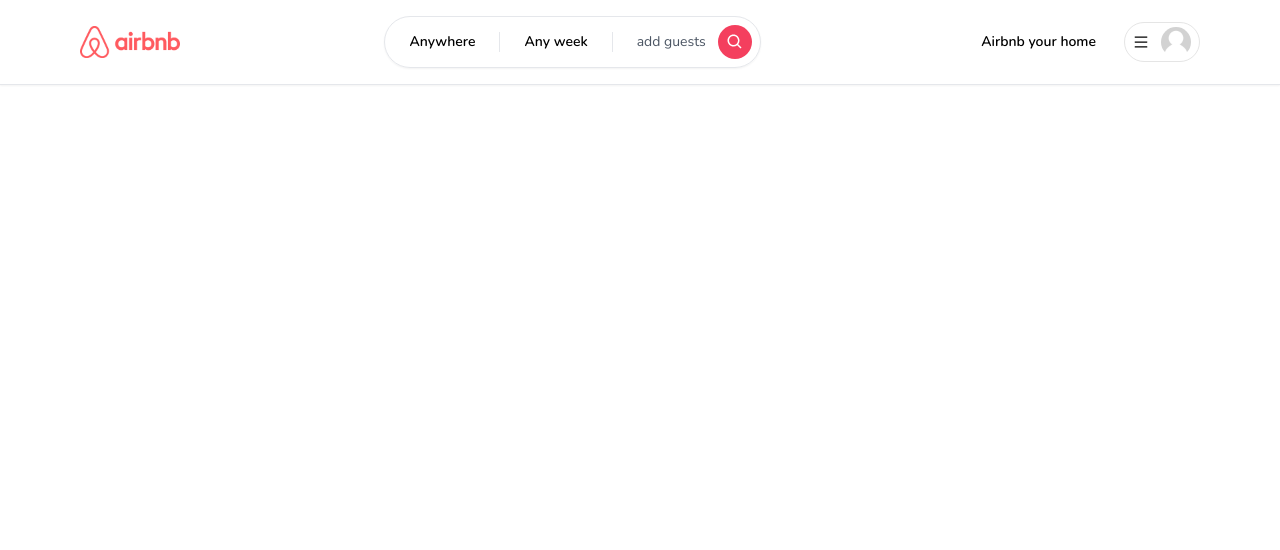
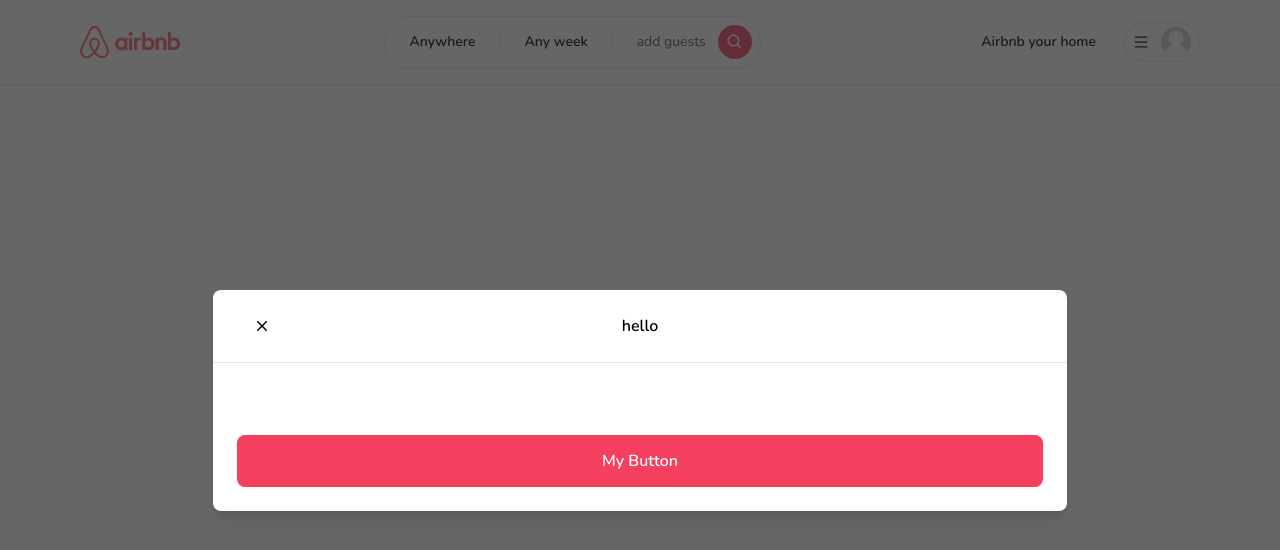
Before and after one commit to maxwellalvord/AirBnbClone-Next13, a Next.js app: page / in a window 1280 px wide. Shown: the top 550 px of the page. Built offline with nearby package versions, Linux system fonts and the light colour scheme.

Commit message:
Update: build Button component for modal.

```diff
--- /dev/null
+++ b/app/components/Button.tsx
@@ -0,0 +1,61 @@
+"use client";
+
+import React from 'react'
+import { IconType } from 'react-icons';
+
+interface ButtonProps {
+  label: string;
+  onClick: (e: React.MouseEvent<HTMLButtonElement>) => void;
+  disabled?: boolean;
+  outline?: boolean;
+  small?: boolean;
+  icon?: IconType;
+
+}
+
+const Button: React.FC<ButtonProps> = ({
+  label,
+  onClick,
+  disabled,
+  outline,
+  small,
+  icon: Icon,
+
+}) => {
+  return (
+    <button
+      onClick={onClick}
+      disabled={disabled}
+      className={`
+        relative
+        disabled:opacity-70
+        disabled:cursor-not-allowed
+        rounded-lg
+        hover:opacity-80
+        transition
+        w-full
+        ${outline ? "bg-white" : "bg-rose-500"}
+        ${outline ? "border-black" : "border-rose-500"}
+        ${outline ? "text-black" : "text-white"}
+        ${small ? "py-1" : "py-3"}
+        ${small ? "text-ms" : "text-md"}
+        ${small ? "font-light" : "font-semibold"}
+        ${small ? "border=[1px]" : "border-2"}
+      `}
+    >
+      {Icon && (
+        <Icon
+          size={24}
+          className='
+            absolute
+            left-4
+            top-3
+          '
+        />
+      )}
+      {label}
+    </button>
+  );
+}
+
+export default Button;
--- a/app/components/modals/Modal.tsx
+++ b/app/components/modals/Modal.tsx
@@ -2,6 +2,7 @@
 
 import React, { useCallback, useEffect, useState } from 'react'
 import { IoMdClose } from "react-icons/io";
+import Button from '../Button';
 
 interface ModalProps {
   isOpen?: boolean;
@@ -146,8 +147,26 @@
                 >
                   <IoMdClose size={18} />
                 </button>
-                <div>
-
+                <div className='text-l font-semibold'>
+                  {title}
+                </div>
+              </div>
+              {/* Body */}
+              <div className=' relative p-6 flex-auto'>
+                {body}
+              </div>
+              {/* Footer */}
+              <div className='flex flex-col gap-2 p-6'>
+                <div
+                  className='
+                    flex
+                    flex-row
+                    items-center
+                    gap-4
+                    w-full
+                  '
+                >
+                  <Button label="My Button" />
                 </div>
               </div>
             </div>
--- a/app/layout.tsx
+++ b/app/layout.tsx
@@ -2,6 +2,8 @@
 import Navbar from "./components/navbar/Navbar";
 
 import './globals.css'
+import Modal from "./components/modals/Modal";
+import ClientOnly from "./components/ClientOnly";  //fix for potential hydration issue on load
 
 export const metadata = {
   title: 'AirBnb Clone',
@@ -20,7 +22,10 @@
   return (
     <html lang="en">
       <body className={font.className}>
-        <Navbar />
+        <ClientOnly>
+          <Modal title="hello" isOpen/>
+          <Navbar />
+        </ClientOnly>
         {children}
       </body>
     </html>
```
